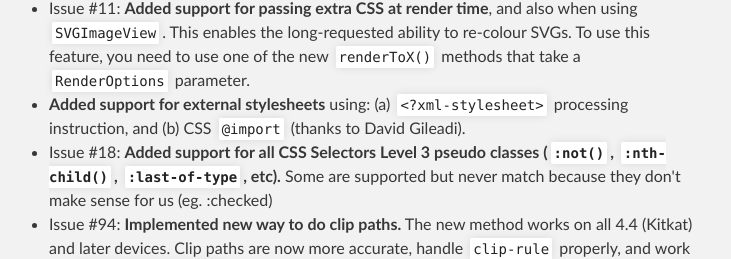
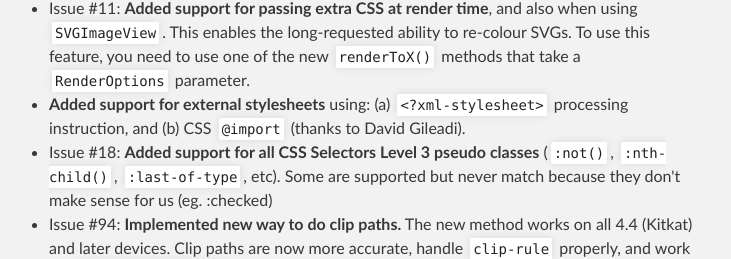
Before and after one commit to BigBadaboom/androidsvg, a plain HTML site: page release-1.3.html in a window 1280 px wide. Shown: the part 894-1153 px from the top of the page, without its empty margins (371-1102 px from the left). Drawn offline with Linux system fonts and the light colour scheme.

Commit message:
Tweaks to release 1.3 page.

```diff
--- a/release-1.3.html
+++ b/release-1.3.html
@@ -82,7 +82,7 @@ dependencies {
 <ul>
 <li>Issue #11: <strong>Added support for passing extra CSS at render time</strong>, and also when using <code>SVGImageView</code>.  This enables the long-requested ability to re-colour SVGs.  To use this feature, you need to use one of the new <code>renderToX()</code> methods that take a <code>RenderOptions</code> parameter.</li>
 <li><strong>Added support for external stylesheets</strong> using: (a) <code>&lt;?xml-stylesheet&gt;</code> processing instruction, and (b) CSS <code>@import</code> (thanks to David Gileadi).</li>
-<li>Issue #18: <strong>Added support for all CSS Selectors Level 3 pseudo classes (<code>:not()</code>, <code>:nth-child()</code>, <code>:last-of-type</code>, etc).</strong>  Some are supported but never match because they don't make sense for us (eg. </code>:checked</code>)</li>
+    <li>Issue #18: <strong>Added support for all CSS Selectors Level 3 pseudo classes</strong> (<code>:not()</code>, <code>:nth-child()</code>, <code>:last-of-type</code>, etc).  Some are supported but never match because they don't make sense for us (eg. </code>:checked</code>)</li>
 <li>Issue #94: <strong>Implemented new way to do clip paths.</strong> The new method works on all 4.4 (Kitkat) and later devices. Clip paths are now more accurate, handle <code>clip-rule</code> properly, and work for <code>renderToPicture()</code>.  Works around the bug in 6.0 that mangles clipPaths on canvas.retore().</li>
 <li>Issue #45: Implement masks in a much better way using layer compositing.  <strong>Mask processing is *much* faster now.</strong></li>
 <li>Issue #38: Implemented <strong>CSS3 Color</strong> keyword "transparent", and functions <code>rgba()</code>, <code>hsl()</code> and <code>hsla(a)</code>.  Implemented CSS4 Color keyword "rebeccapurple", and <code>#RGBA</code> and <code>#RRGGBBAA</code> hex forms.</li>
```
